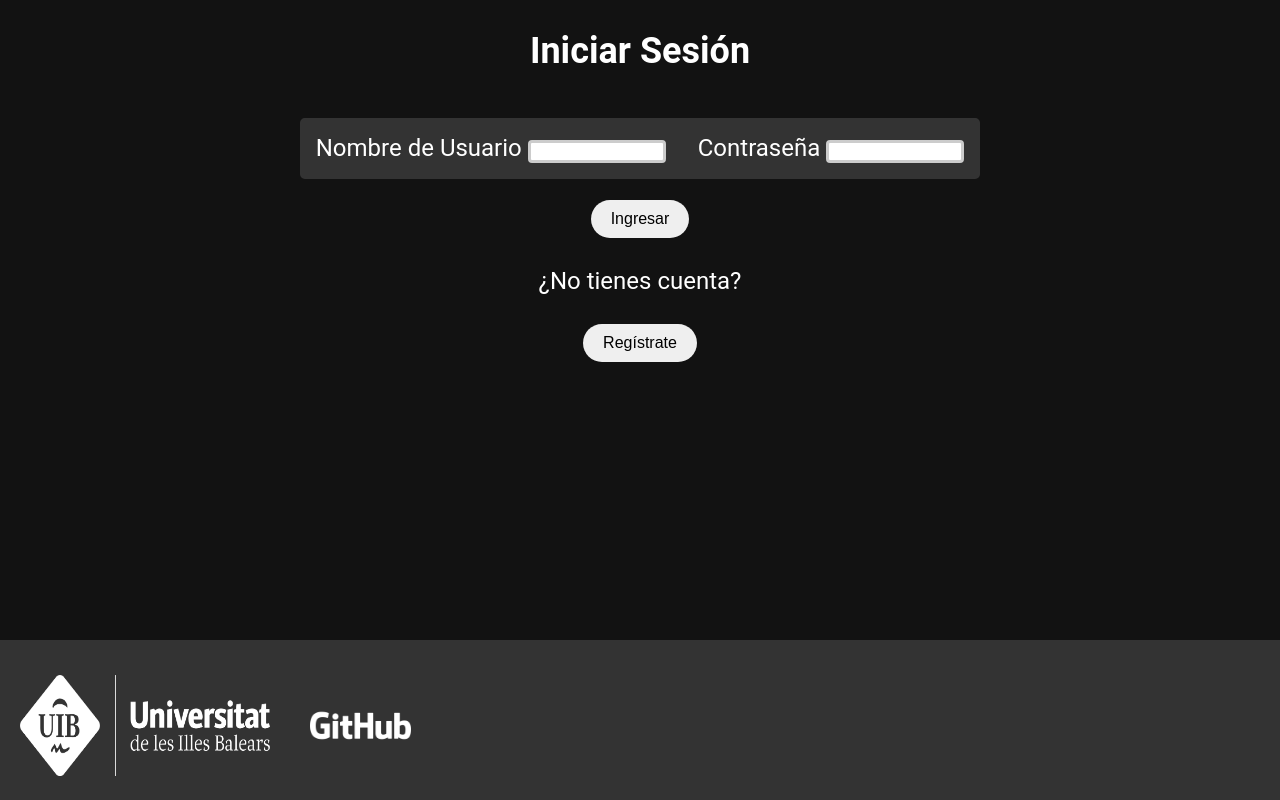
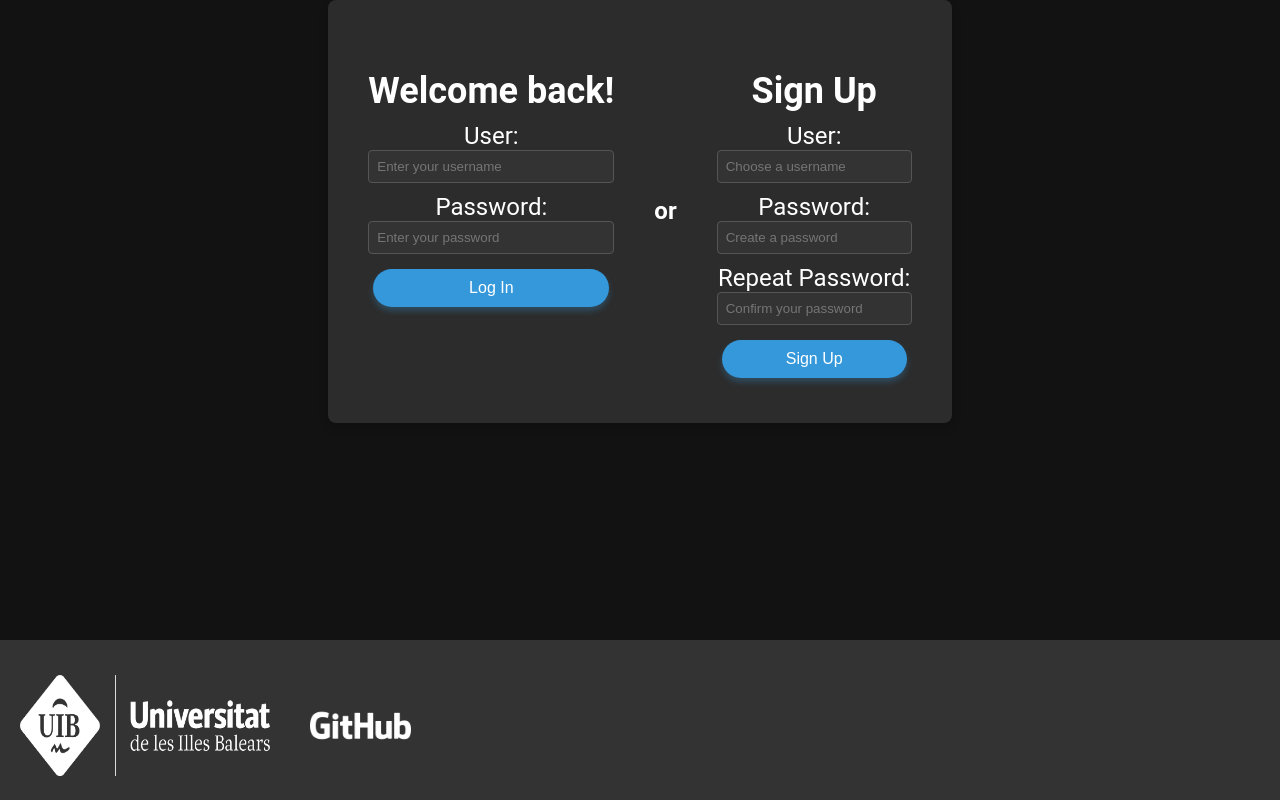
Before and after one commit to Laboratori-de-Projectes-de-Software/back-end, a React (Vite) app in the folder human-traits-front/: page /login in a window 1280 px wide. Built offline with nearby package versions, Linux system fonts and the light colour scheme.

Commit message:
hecho la saperacion en dos formularios para iniciar sesion y para registrarse y bonito

```diff
--- a/human-traits-front/src/components/Login.tsx
+++ b/human-traits-front/src/components/Login.tsx
@@ -1,59 +1,33 @@
 import Footer from "./Footer";
-import { useState } from "react";
-import { Link } from "react-router";
-
-interface InputFieldProps {
-    label: string;
-    type: string;
-    value: string;
-    onChange: (e: React.ChangeEvent<HTMLInputElement>) => void;
-  }
-
-  const InputField: React.FC<InputFieldProps> = ({ label, type, value, onChange }) => (
-    <div>
-      <label>{label}</label>
-      <input type={type} value={value} onChange={onChange}/>
-    </div>
-  );
-
-  interface ButtonProps {
-    text: string;
-    onClick?: () => void;
-  }
-
-  const Button: React.FC<ButtonProps> = ({ text, onClick }) => (
-    <button onClick={onClick} className="button-round">
-      {text}
-    </button>
-  );
-
-
 
 export default function Login(){
-    const [isSignUp, setIsSignUp] = useState(false);
-    const [username, setUsername] = useState("");
-    const [password, setPassword] = useState("");
-    const [password_check, checkPassword] = useState("");
 
     return (
       <>
       <div className="general_container">
         <Footer />
         <div className="login_content">
-          <h2>{isSignUp ? "Crear Cuenta" : "Iniciar Sesión"}</h2>
-          <form>
-            <div className="input_group">
-              <InputField label="Nombre de Usuario " type="text" value={username} onChange={(e) => setUsername(e.target.value)} />
-              <InputField label="Contraseña " type="password" value={password} onChange={(e) => setPassword(e.target.value)} />
-              {isSignUp && <InputField label="Confirmar contraseña " type="password" value={password_check} onChange={(e) => checkPassword(e.target.value)} />}
+          <div className="auth-box">
+            <div className="auth-section">
+              <h2>Welcome back!</h2>
+              <label>User:</label>
+              <input type="text" placeholder="Enter your username" />
+              <label>Password:</label>
+              <input type="password" placeholder="Enter your password" />
+              <button className="button-round button-blue">Log In</button>
             </div>
-            <Link to="/account">
-              <Button text={isSignUp ? "Registrarse" : "Ingresar"}/>
-            </Link>
-          </form>
-          <p>{isSignUp ? "¿Ya tienes una cuenta?" : "¿No tienes cuenta?"}</p>
-          <Button text={isSignUp ? "Inicia sesión" : "Regístrate"} onClick={() => setIsSignUp(!isSignUp)}/>
-
+            <div className="separator">or</div>
+            <div className="auth-section">
+              <h2>Sign Up</h2>
+              <label>User:</label>
+              <input type="text" placeholder="Choose a username" />
+              <label>Password:</label>
+              <input type="password" placeholder="Create a password" />
+              <label>Repeat Password:</label>
+              <input type="password" placeholder="Confirm your password" />
+              <button className="button-round button-blue">Sign Up</button>
+            </div>
+          </div>
         </div>
       </div>
       </>
--- a/human-traits-front/src/css/App.css
+++ b/human-traits-front/src/css/App.css
@@ -391,3 +391,60 @@ ul.footer {
 .option-item.selected {
   font-weight: bold;
 }
+
+.auth-container {
+  display: flex;
+  justify-content: center;
+  align-items: center;
+  height: 100vh;
+  background-color: #1e1e1e;
+}
+
+.auth-box {
+  display: flex;
+  background-color: #2c2c2c;
+  padding: 20px;
+  border-radius: 8px;
+  box-shadow: 0 4px 10px rgba(0, 0, 0, 0.2);
+  color: white;
+}
+
+.auth-section {
+  display: flex;
+  flex-direction: column;
+  padding: 20px;
+}
+
+h2 {
+  margin-bottom: 10px;
+}
+
+input {
+  margin-bottom: 10px;
+  padding: 8px;
+  border: 1px solid #555;
+  border-radius: 4px;
+  background: #333;
+  color: white;
+}
+
+.auth-button {
+  background-color: #6366f1;
+  color: white;
+  padding: 10px;
+  border: none;
+  border-radius: 4px;
+  cursor: pointer;
+}
+
+.auth-button:hover {
+  background-color: #4f46e5;
+}
+
+.separator {
+  display: flex;
+  align-items: center;
+  justify-content: center;
+  padding: 20px;
+  font-weight: bold;
+}
```
